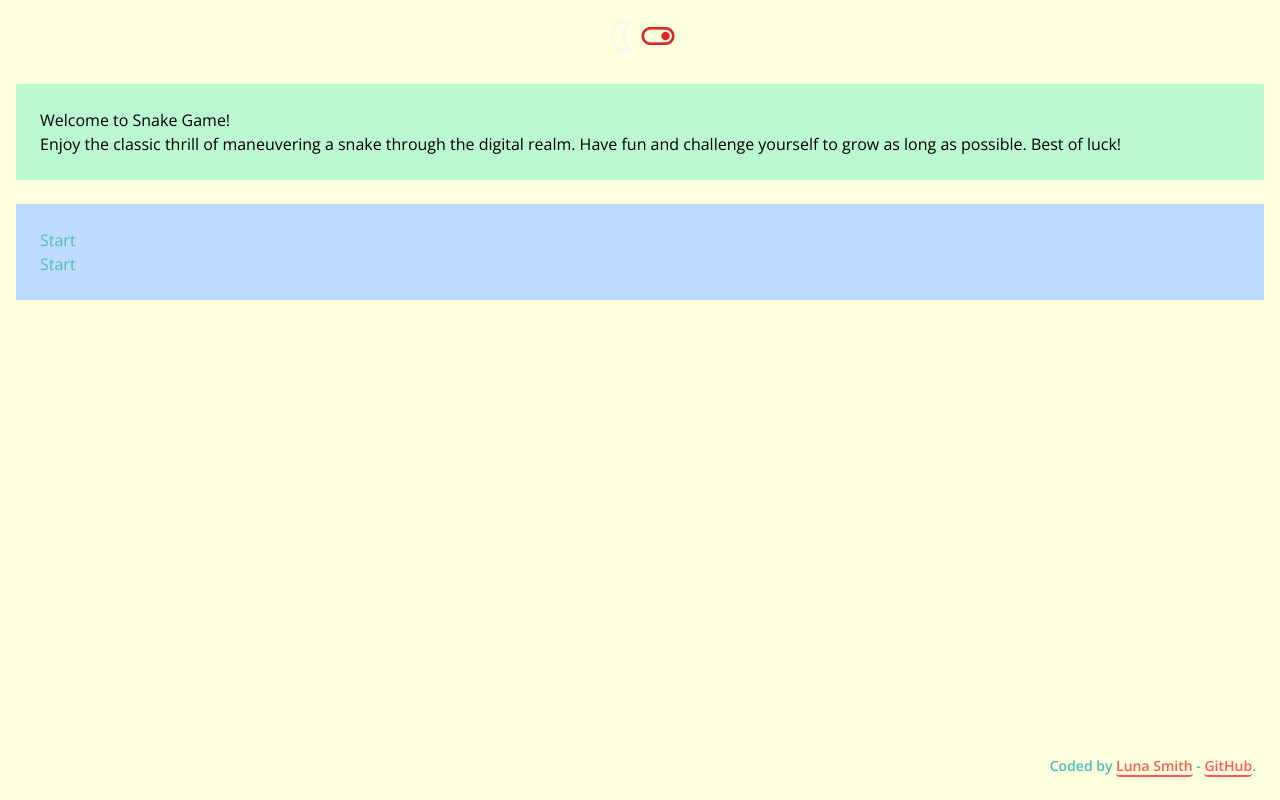
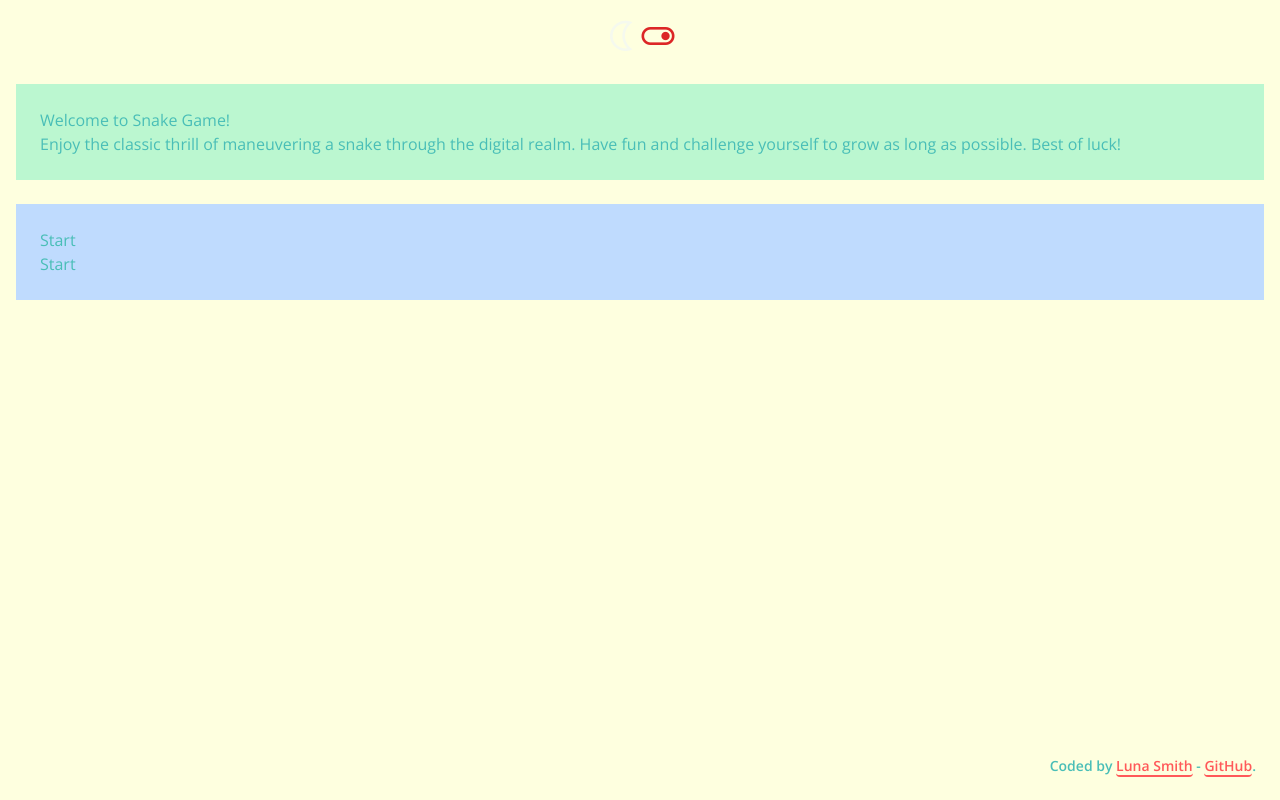
Before and after one commit to Lu-Smith/snake_game_vue_tailwindcss, a Vue app: page / in a window 1280 px wide. Built offline with nearby package versions, Linux system fonts and the light colour scheme.

Commit message:
Updated Header modes

```diff
--- a/src/components/Header.vue
+++ b/src/components/Header.vue
@@ -1,6 +1,10 @@
 <template>
-    <div>
+    <div :class="mode ? 'text-textColor' : 'text-addColor'">
         <h1>Welcome to Snake Game! </h1>
         <p>Enjoy the classic thrill of maneuvering a snake through the digital realm. Have fun and challenge yourself to grow as long as possible. Best of luck!</p>
     </div>
 </template>
+
+<script lang="ts" setup>
+defineProps(['mode']);
+</script>
```
